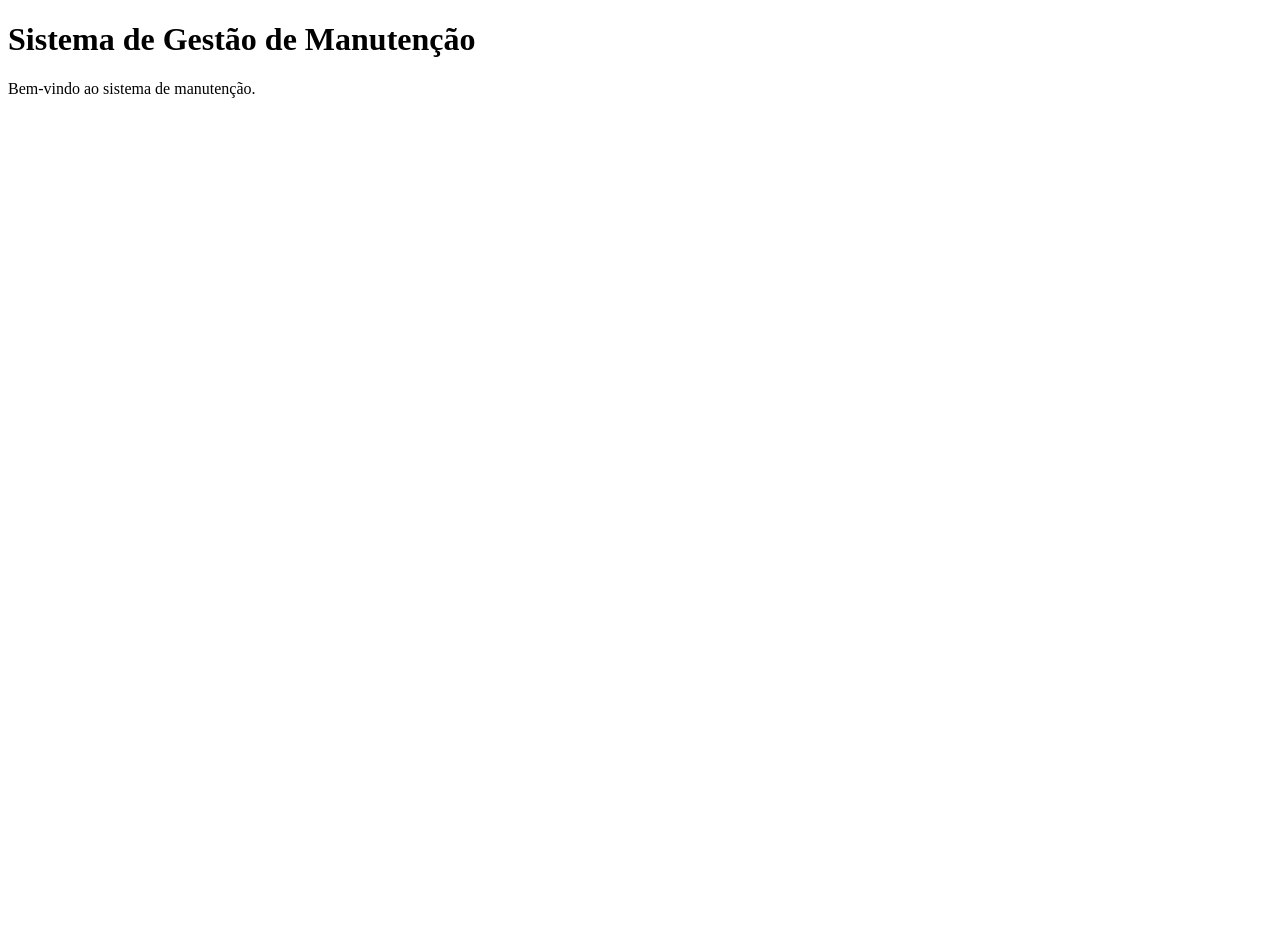
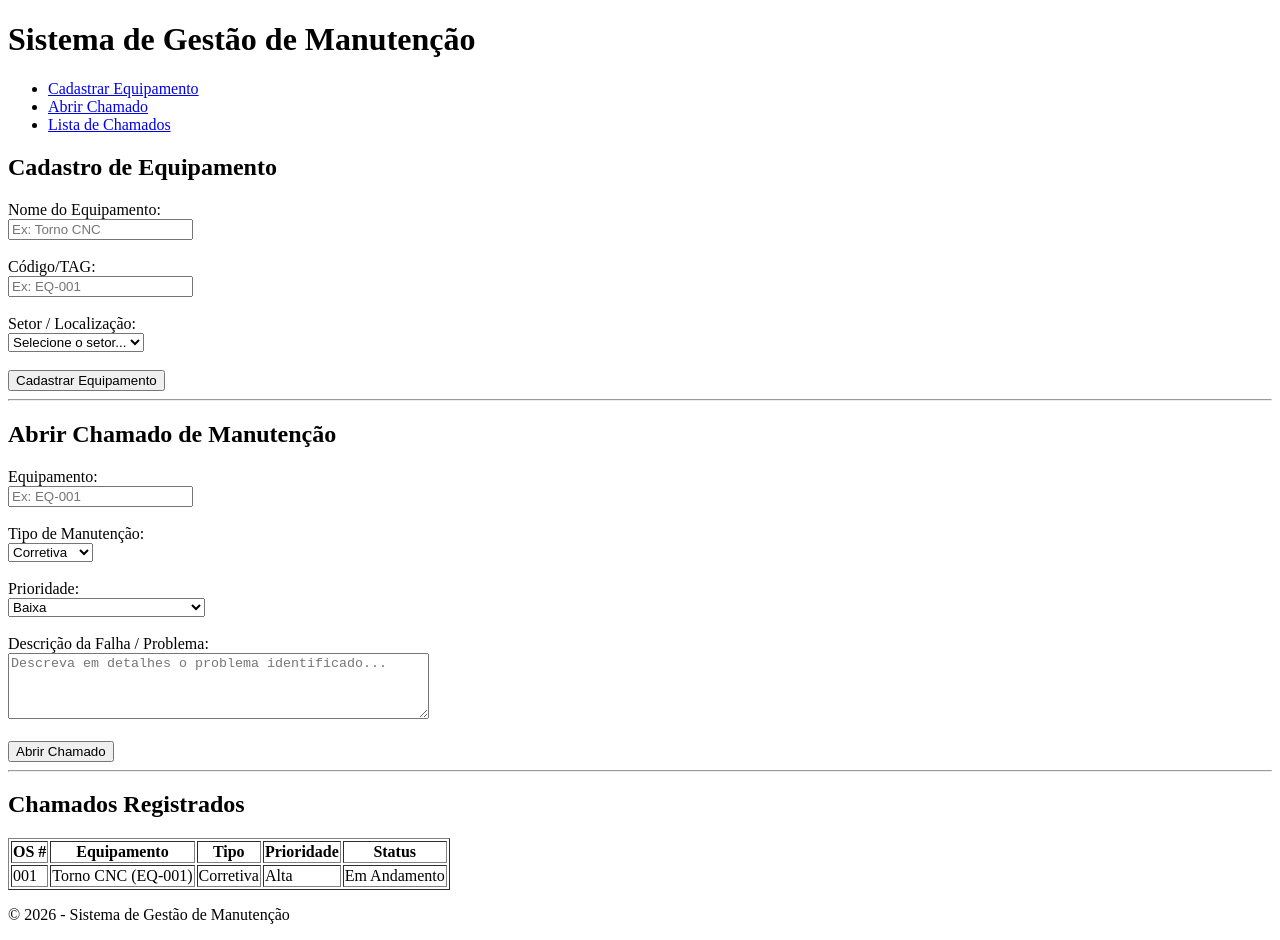
Before and after one commit to Rogerio170869/sistema-gestao-manutencao, a plain HTML site: page index.html in a window 1280 px wide. Before the commit the page ends 800 px from the top, so only its background shows below. Drawn offline with Linux system fonts and the light colour scheme.

Commit message:
Update index.html

```diff
--- a/index.html
+++ b/index.html
@@ -6,7 +6,122 @@
     <title>Sistema de Gestão de Manutenção</title>
 </head>
 <body>
-    <h1>Sistema de Gestão de Manutenção</h1>
-    <p>Bem-vindo ao sistema de manutenção.</p>
+
+    <header>
+        <h1>Sistema de Gestão de Manutenção</h1>
+        <nav>
+            <ul>
+                <li><a href="#cadastro-equipamento">Cadastrar Equipamento</a></li>
+                <li><a href="#novo-chamado">Abrir Chamado</a></li>
+                <li><a href="#lista-chamados">Lista de Chamados</a></li>
+            </ul>
+        </nav>
+    </header>
+
+    <main>
+        <!-- Seção 1: Cadastro de Equipamentos -->
+        <section id="cadastro-equipamento">
+            <h2>Cadastro de Equipamento</h2>
+            <form action="#">
+                <div>
+                    <label for="nome-equipamento">Nome do Equipamento:</label><br>
+                    <input type="text" id="nome-equipamento" name="nome-equipamento" placeholder="Ex: Torno CNC" required>
+                </div>
+                <br>
+                <div>
+                    <label for="codigo-tag">Código/TAG:</label><br>
+                    <input type="text" id="codigo-tag" name="codigo-tag" placeholder="Ex: EQ-001" required>
+                </div>
+                <br>
+                <div>
+                    <label for="setor">Setor / Localização:</label><br>
+                    <select id="setor" name="setor" required>
+                        <option value="">Selecione o setor...</option>
+                        <option value="producao">Produção</option>
+                        <option value="usinagem">Usinagem</option>
+                        <option value="embalagem">Embalagem</option>
+                        <option value="utilidades">Utilidades</option>
+                    </select>
+                </div>
+                <br>
+                <div>
+                    <button type="submit">Cadastrar Equipamento</button>
+                </div>
+            </form>
+        </section>
+
+        <hr>
+
+        <!-- Seção 2: Abertura de Chamado de Manutenção -->
+        <section id="novo-chamado">
+            <h2>Abrir Chamado de Manutenção</h2>
+            <form action="#">
+                <div>
+                    <label for="equipamento-chamado">Equipamento:</label><br>
+                    <input type="text" id="equipamento-chamado" placeholder="Ex: EQ-001" required>
+                </div>
+                <br>
+                <div>
+                    <label for="tipo-manutencao">Tipo de Manutenção:</label><br>
+                    <select id="tipo-manutencao" required>
+                        <option value="corretiva">Corretiva</option>
+                        <option value="preventiva">Preventiva</option>
+                        <option value="preditiva">Preditiva</option>
+                    </select>
+                </div>
+                <br>
+                <div>
+                    <label for="prioridade">Prioridade:</label><br>
+                    <select id="prioridade" required>
+                        <option value="baixa">Baixa</option>
+                        <option value="media">Média</option>
+                        <option value="alta">Alta</option>
+                        <option value="urgente">Urgente / Parada de Máquina</option>
+                    </select>
+                </div>
+                <br>
+                <div>
+                    <label for="descricao">Descrição da Falha / Problema:</label><br>
+                    <textarea id="descricao" name="descricao" rows="4" cols="50" placeholder="Descreva em detalhes o problema identificado..."></textarea>
+                </div>
+                <br>
+                <div>
+                    <button type="submit">Abrir Chamado</button>
+                </div>
+            </form>
+        </section>
+
+        <hr>
+
+        <!-- Seção 3: Tabela de Chamados -->
+        <section id="lista-chamados">
+            <h2>Chamados Registrados</h2>
+            <table border="1">
+                <thead>
+                    <tr>
+                        <th>OS #</th>
+                        <th>Equipamento</th>
+                        <th>Tipo</th>
+                        <th>Prioridade</th>
+                        <th>Status</th>
+                    </tr>
+                </thead>
+                <tbody>
+                    <tr>
+                        <td>001</td>
+                        <td>Torno CNC (EQ-001)</td>
+                        <td>Corretiva</td>
+                        <td>Alta</td>
+                        <td>Em Andamento</td>
+                    </tr>
+                </tbody>
+            </table>
+        </section>
+    </main>
+
+    <footer>
+        <p>&copy; 2026 - Sistema de Gestão de Manutenção</p>
+    </footer>
+
 </body>
 </html>
```
